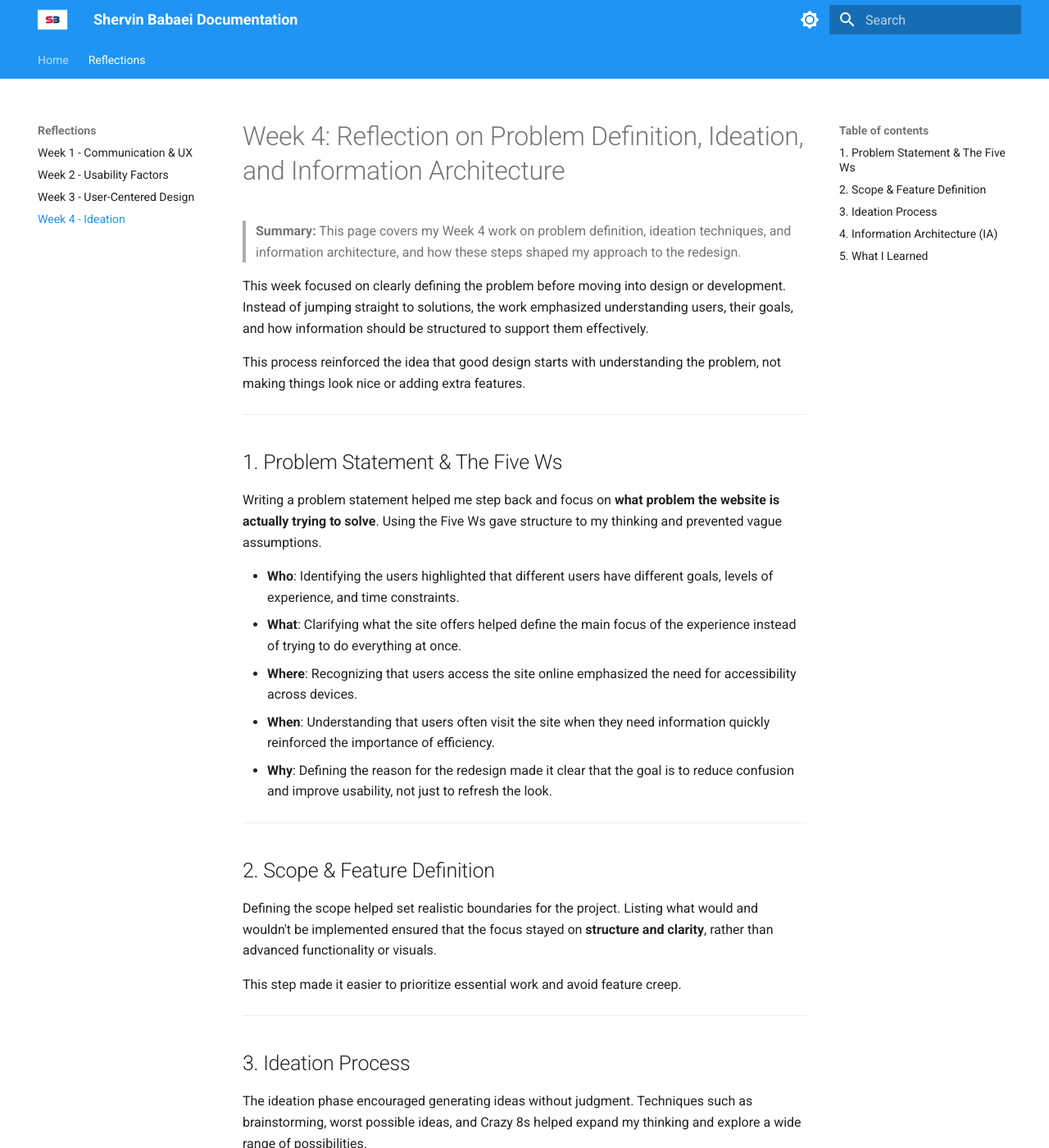
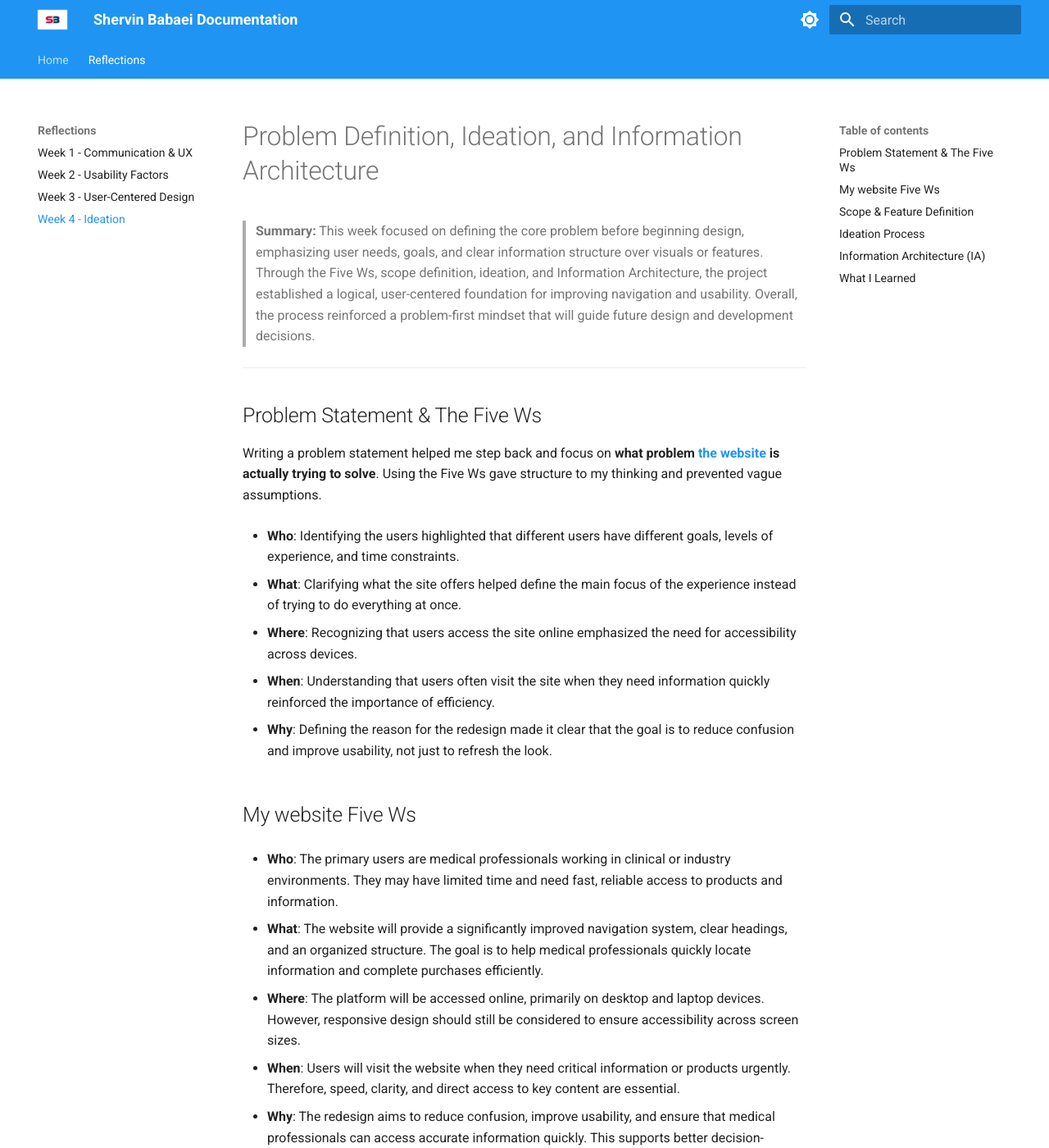
Before and after one commit to ShervinBabaei2007/mkdocs-project-2026, an MkDocs documentation site: the page built from docs/weeks/week4.md, in a window 1280 px wide and 1400 px high. Shown: the whole window at 82% size. Built offline with MkDocs 1.6.1 and Material for MkDocs 9.7.7, drawn with Linux system fonts in a browser that asks for light colours; some of the changed text lies outside the part shown.

Commit message:
hopefully I did better job on summary

```diff
--- a/docs/weeks/week4.md
+++ b/docs/weeks/week4.md
@@ -1,26 +1,38 @@
-# Week 4: Reflection on Problem Definition, Ideation, and Information Architecture
+# Problem Definition, Ideation, and Information Architecture
 
-> **Summary:** This page covers my Week 4 work on problem definition, ideation techniques, and information architecture, and how these steps shaped my approach to the redesign.
-
-This week focused on clearly defining the problem before moving into design or development. Instead of jumping straight to solutions, the work emphasized understanding users, their goals, and how information should be structured to support them effectively.
-
-This process reinforced the idea that good design starts with understanding the problem, not making things look nice or adding extra features.
+> **Summary:** This week focused on defining the core problem before beginning design, emphasizing user needs, goals, and clear information structure over visuals or features. Through the Five Ws, scope definition, ideation, and Information Architecture, the project established a logical, user-centered foundation for improving navigation and usability. Overall, the process reinforced a problem-first mindset that will guide future design and development decisions.
 
 ---
 
-## 1. Problem Statement & The Five Ws
+## Problem Statement & The Five Ws
 
-Writing a problem statement helped me step back and focus on **what problem the website is actually trying to solve**. Using the Five Ws gave structure to my thinking and prevented vague assumptions.
+Writing a problem statement helped me step back and focus on **what problem [the website](https://www.pnwx.com/) is actually trying to solve**. Using the Five Ws gave structure to my thinking and prevented vague assumptions.
 
 - **Who**: Identifying the users highlighted that different users have different goals, levels of experience, and time constraints.
+
 - **What**: Clarifying what the site offers helped define the main focus of the experience instead of trying to do everything at once.
+
 - **Where**: Recognizing that users access the site online emphasized the need for accessibility across devices.
+
 - **When**: Understanding that users often visit the site when they need information quickly reinforced the importance of efficiency.
+
 - **Why**: Defining the reason for the redesign made it clear that the goal is to reduce confusion and improve usability, not just to refresh the look.
+
+## My website Five Ws
+
+- **Who**: The primary users are medical professionals working in clinical or industry environments. They may have limited time and need fast, reliable access to products and information.
+
+- **What**: The website will provide a significantly improved navigation system, clear headings, and an organized structure. The goal is to help medical professionals quickly locate information and complete purchases efficiently.
+
+- **Where**: The platform will be accessed online, primarily on desktop and laptop devices. However, responsive design should still be considered to ensure accessibility across screen sizes.
+
+- **When**: Users will visit the website when they need critical information or products urgently. Therefore, speed, clarity, and direct access to key content are essential.
+
+- **Why**: The redesign aims to reduce confusion, improve usability, and ensure that medical professionals can access accurate information quickly. This supports better decision-making and minimizes the risk of delays or misinformation.
 
 ---
 
-## 2. Scope & Feature Definition
+## Scope & Feature Definition
 
 Defining the scope helped set realistic boundaries for the project. Listing what would and wouldn't be implemented ensured that the focus stayed on **structure and clarity**, rather than advanced functionality or visuals.
 
@@ -28,7 +40,7 @@ This step made it easier to prioritize essential work and avoid feature creep.
 
 ---
 
-## 3. Ideation Process
+## Ideation Process
 
 The ideation phase encouraged generating ideas without judgment. Techniques such as brainstorming, worst possible ideas, and Crazy 8s helped expand my thinking and explore a wide range of possibilities.
 
@@ -42,7 +54,7 @@ Overall, this phase emphasized generating a high quantity of ideas rather than f
 
 ---
 
-## 4. Information Architecture (IA)
+## Information Architecture (IA)
 
 Information Architecture tied everything together by focusing on how users find information.
 
@@ -55,7 +67,7 @@ This step showed how organization directly affects usability.
 
 ---
 
-## 5. What I Learned
+## What I Learned
 
 This week taught me the importance of **problem-first thinking**. By clearly defining users, goals, and structure early on, future design and development decisions become easier to justify and more user-focused.
 
```
Also changed, not shown: docs/weeks/week1.md (+7 -7 lines), docs/weeks/week2.md (+6 -6 lines), docs/weeks/week3.md (+6 -10 lines).
